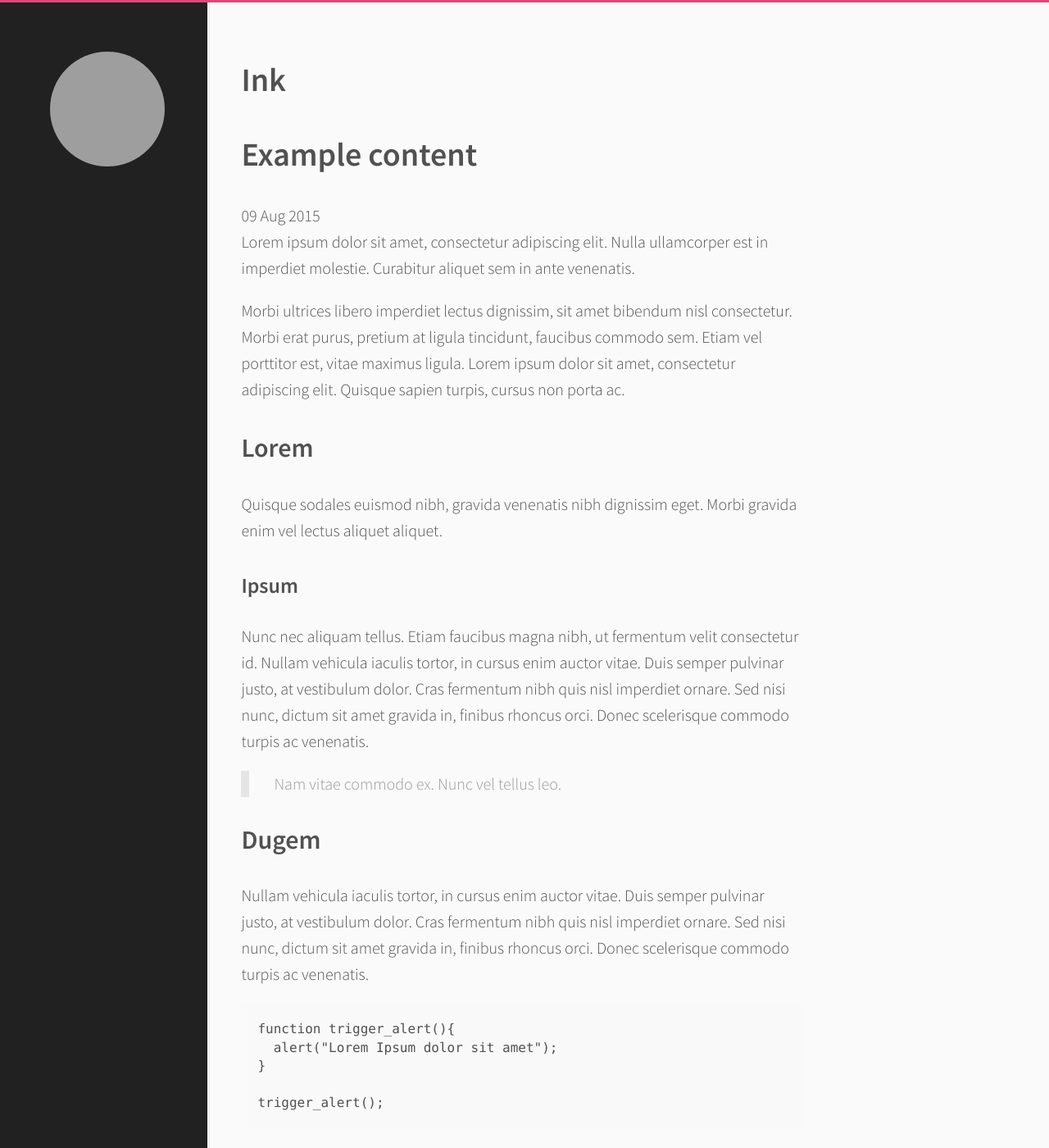
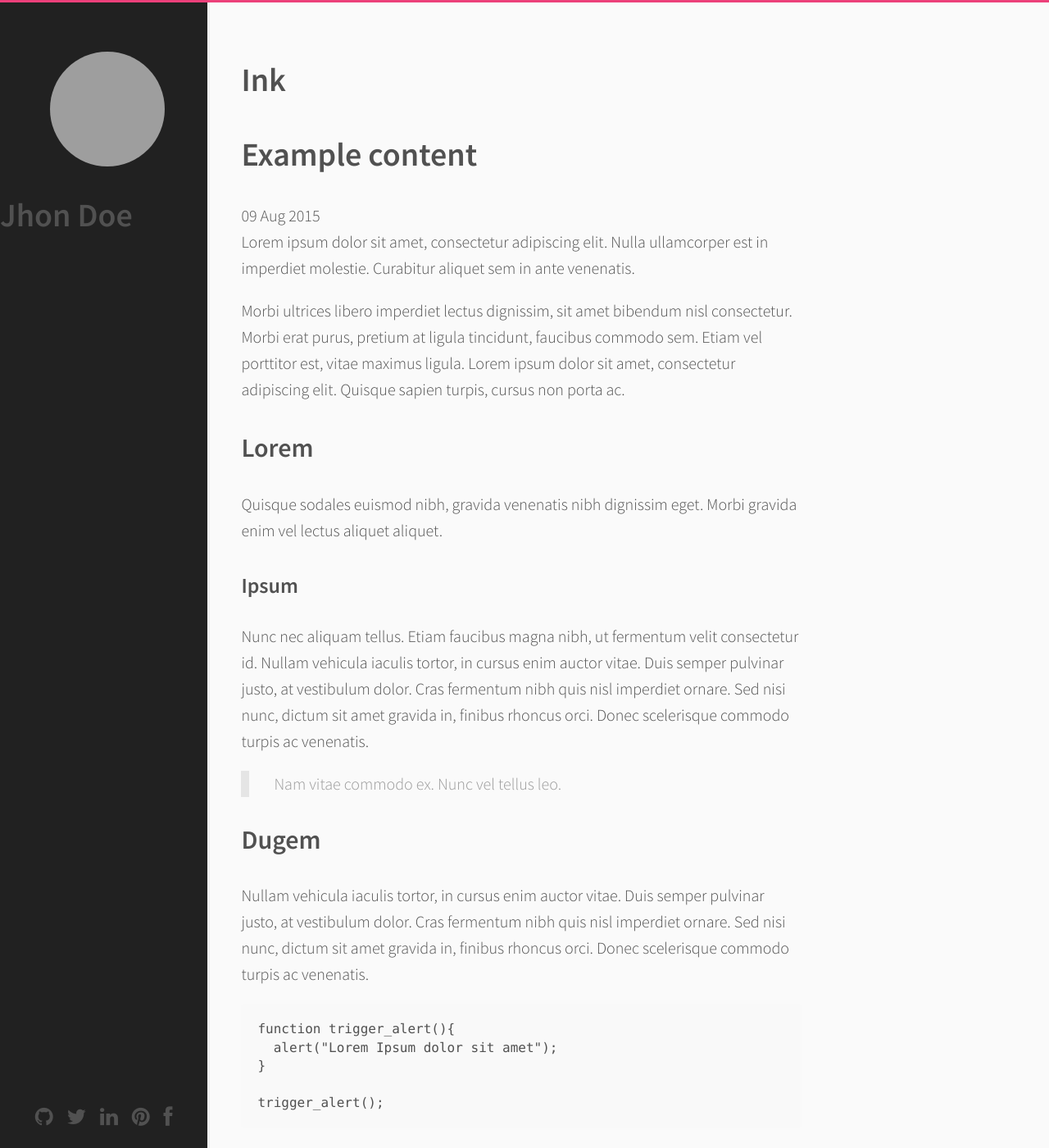
Before and after one commit to thinker3197/ink, a Jekyll site: the page built from _posts/2015-08-09-example-content.md, in a window 1280 px wide and 1400 px high. Shown: the whole window at 82% size. Built offline with Jekyll 4.4.1, drawn with Linux system fonts in a browser that asks for light colours; grey boxes are pictures that could not be loaded.

Commit message:
Add social links

```diff
--- a/_config.yml
+++ b/_config.yml
@@ -2,13 +2,15 @@ name:               "Ink"
 description:        "A minimalistic jekyll theme for humans"
 
 url:                ""
-author:             "thinker3197"
+author:             "Jhon Doe"
 email:              "jhondoe@abc.com"
 gravatar_hash:      "205e460b479e2e5b48aec07710c08d50"
 twitter:            "jhondoe"
 email:              "jhondoe@abc.com"
 github:             "jhondoe"
-
+pinterest:          "jhondoe"
+linkedin:           "jhondoe"
+facebook:           "jhondoe"
 
 baseurl:            ""
 permalink:          /:year/:month/:day/:title/
--- a/_layouts/default.html
+++ b/_layouts/default.html
@@ -6,10 +6,31 @@
     <div class="top"></div>
     <div class="profile">
     	<img src="http://www.gravatar.com/avatar/{{ site.gravatar_hash }}?s=140" class="img-circle" />
-    	<ul class="profiles">
-    		{% if site.author.github %}
+    	<h1>{{ site.author }}</h1>
+    	<ul class="social">
+    		{% if site.github %}
 			<a type="button" href="http://github.com/{{ site.github }}">
 				<i class="fa fa-github"></i>
+			</a>
+			{% endif %}
+			{% if site.twitter %}
+			<a type="button" href="http://twitter.com/{{ site.github }}">
+				<i class="fa fa-twitter"></i>
+			</a>
+			{% endif %}
+			{% if site.linkedin %}
+			<a type="button" href="http://linkedin.com/{{ site.linkedin }}">
+				<i class="fa fa-linkedin"></i>
+			</a>
+			{% endif %}
+			{% if site.pinterest %}
+			<a type="button" href="http://pinterest.com/{{ site.pinterest }}">
+				<i class="fa fa-pinterest"></i>
+			</a>
+			{% endif %}
+			{% if site.facebook %}
+			<a type="button" href="http://facebook.com/{{ site.facebook }}">
+				<i class="fa fa-facebook"></i>
 			</a>
 			{% endif %}
 		</ul>
--- a/style.scss
+++ b/style.scss
@@ -66,8 +66,7 @@ p {
 ul,
 ol,
 dl {
-    margin-top: 0;
-    margin-bottom: 1rem;
+    margin-left: 1.5rem;
 }
 
 dt {
@@ -79,6 +78,7 @@ dd {
 }
 
 ul {
+    display: inline;
     list-style: inside circle;
     padding-left: 0;
     li {
@@ -217,6 +217,14 @@ pre code {
     border-radius: 0;
 }
 
+.fa {
+    padding-left: 1vw;
+    font-size: 1.5em;
+    @media (min-width: 38em) {
+        font-size: 2vw;
+    }
+}
+
 img {
     display: block;
     max-width: 100%;
@@ -249,6 +257,13 @@ tbody tr:nth-child(odd) th {
     width: 100%;
     top: 0;
     z-index: 100;
+}
+
+.social {
+    @media (min-width: 38em) {
+        position: absolute;
+        bottom: 0;
+    }
 }
 
 .profile {
```
